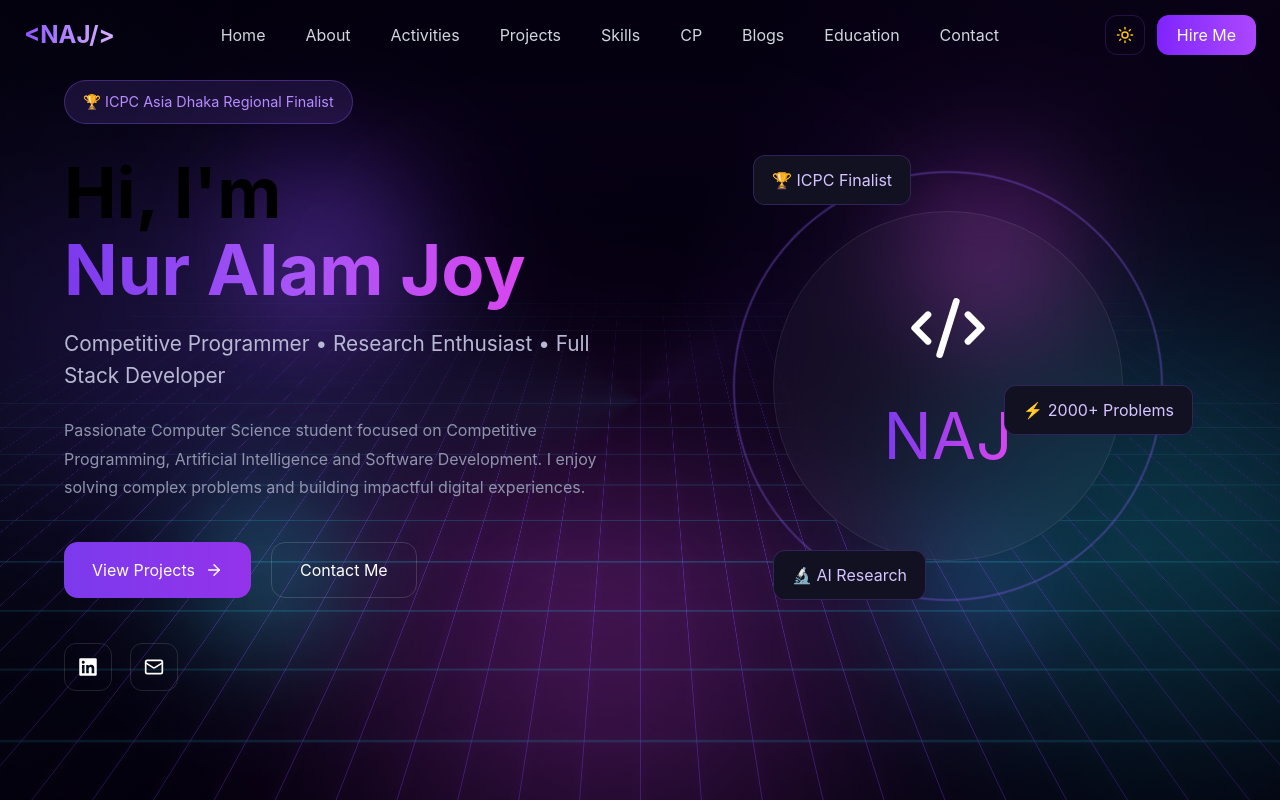
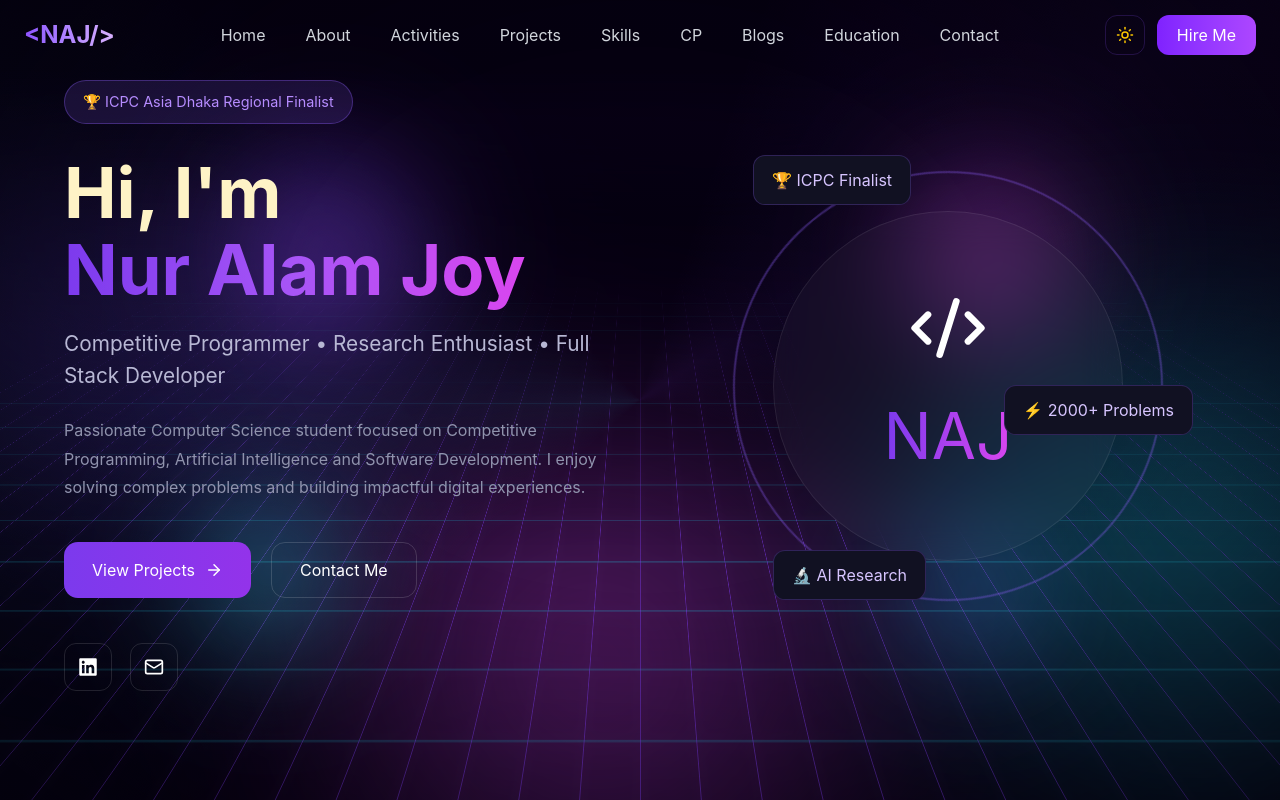
Before and after one commit to nuralamjoy/my_portfolio, a React app: page / in a window 1280 px wide. Built offline with nearby package versions, Linux system fonts and the light colour scheme; the HTML template or start-up script is replaced by a standard one.

Commit message:
update home.jsx

```diff
--- a/src/components/Home/Home.jsx
+++ b/src/components/Home/Home.jsx
@@ -10,7 +10,7 @@ export default function Home() {
         <div className="hero-left">
           <div className="hero-badge">🏆 ICPC Asia Dhaka Regional Finalist</div>
 
-          <h1 className="hero-title">
+          <h1 className="hero-title text-amber-100 ">
             Hi, I'm
             <br />
             <span>Nur Alam Joy</span>
```
